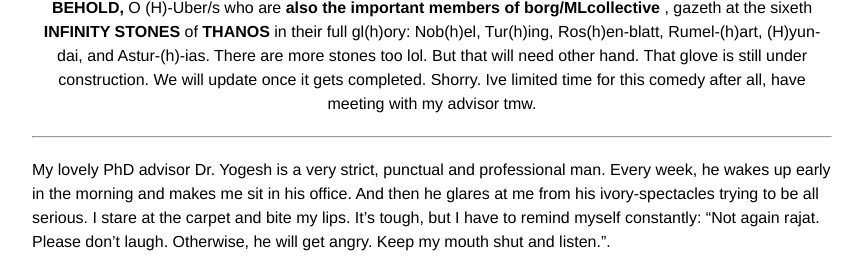
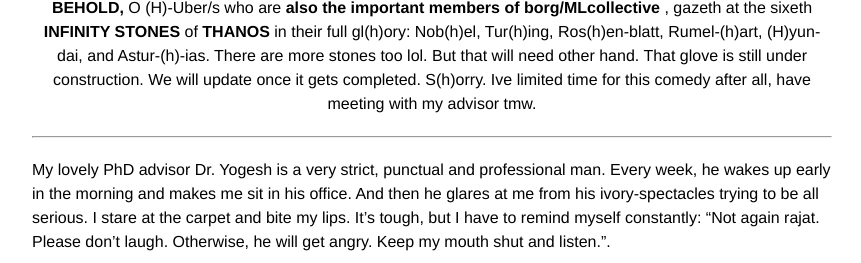
Before and after one commit to rajatmodi62/rajatmodi62.github.io, a Jekyll site: the page built from _posts/2024-10-26-hinton_apm.md, in a window 1280 px wide and 900 px high, scrolled down 2601 px, cut to the strip 237-500 px from the top of the window. Shown: the whole strip, without its empty margins (208-1069 px from the left). Built offline with Jekyll 4.4.1, drawn with Linux system fonts in a browser that asks for light colours; comment, search, counter and statistics services are not loaded.

```diff
--- a/_posts/2024-10-26-hinton_apm.md
+++ b/_posts/2024-10-26-hinton_apm.md
@@ -64,7 +64,7 @@ p.s. We have members from <b>(H)-Uber/s too</b>(cc Rosanne Liu, Jason Yosinski).
     <img class="img-fluid" src="{{ site.baseurl }}\assets\img\apm\infinity_stone.png" style="width: 50%; height: auto;"> <!-- Image width is 50% of its parent -->
 </div>
 <div class="caption" style="text-align: center;">
-    <b> BEHOLD,</b> O (H)-Uber/s who are <b>also the important members of borg/MLcollective </b>, gazeth at the sixeth <b> INFINITY STONES</b> of <b>THANOS</b> in their full gl(h)ory: Nob(h)el, Tur(h)ing, Ros(h)en-blatt, Rumel-(h)art, (H)yun-dai, and Astur-(h)-ias. There are more stones too lol. But that will need other hand. That glove is still under construction. We will update once it gets completed. Shorry. Ive limited time for this comedy after all, have meeting with my advisor tmw.
+    <b> BEHOLD,</b> O (H)-Uber/s who are <b>also the important members of borg/MLcollective </b>, gazeth at the sixeth <b> INFINITY STONES</b> of <b>THANOS</b> in their full gl(h)ory: Nob(h)el, Tur(h)ing, Ros(h)en-blatt, Rumel-(h)art, (H)yun-dai, and Astur-(h)-ias. There are more stones too lol. But that will need other hand. That glove is still under construction. We will update once it gets completed. S(h)orry. Ive limited time for this comedy after all, have meeting with my advisor tmw.
 </div>
 <!-- And now, as even the stars spanning the cosmos <b> shall be forced to bear witness </b>  this grandiose-moment , under the sacred laws of academic-tradition spanning <b> millennia </b>, and the blessings of esteemed NeurIPS program committee, <b>(Me)mbers of the (ML)Collective</b> on this twenty eighth day of the month of october in the year 2024 of our humble lord <b>Jesus Christ</b>  hereby lay claim to  Yannic Kilcher’s <b>“(Me)-GLO-(MiL)-lennia”</b>. Member's locations can include any land, water, spaceships, and inside volcanoes too. May this claim forever rest <b>UNWAVERING, UNDILUTED and UNCHALLENGED </b>.
 
```
